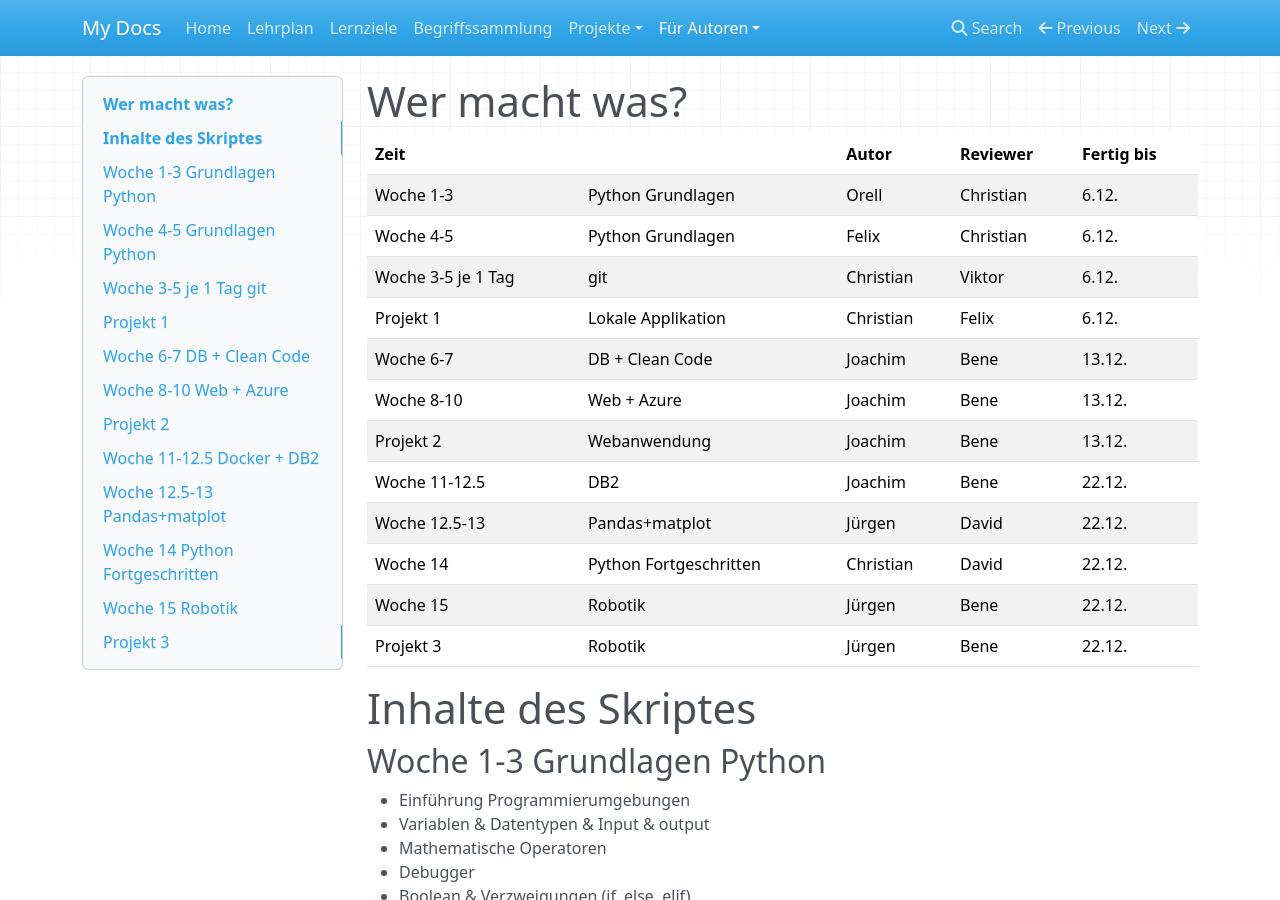
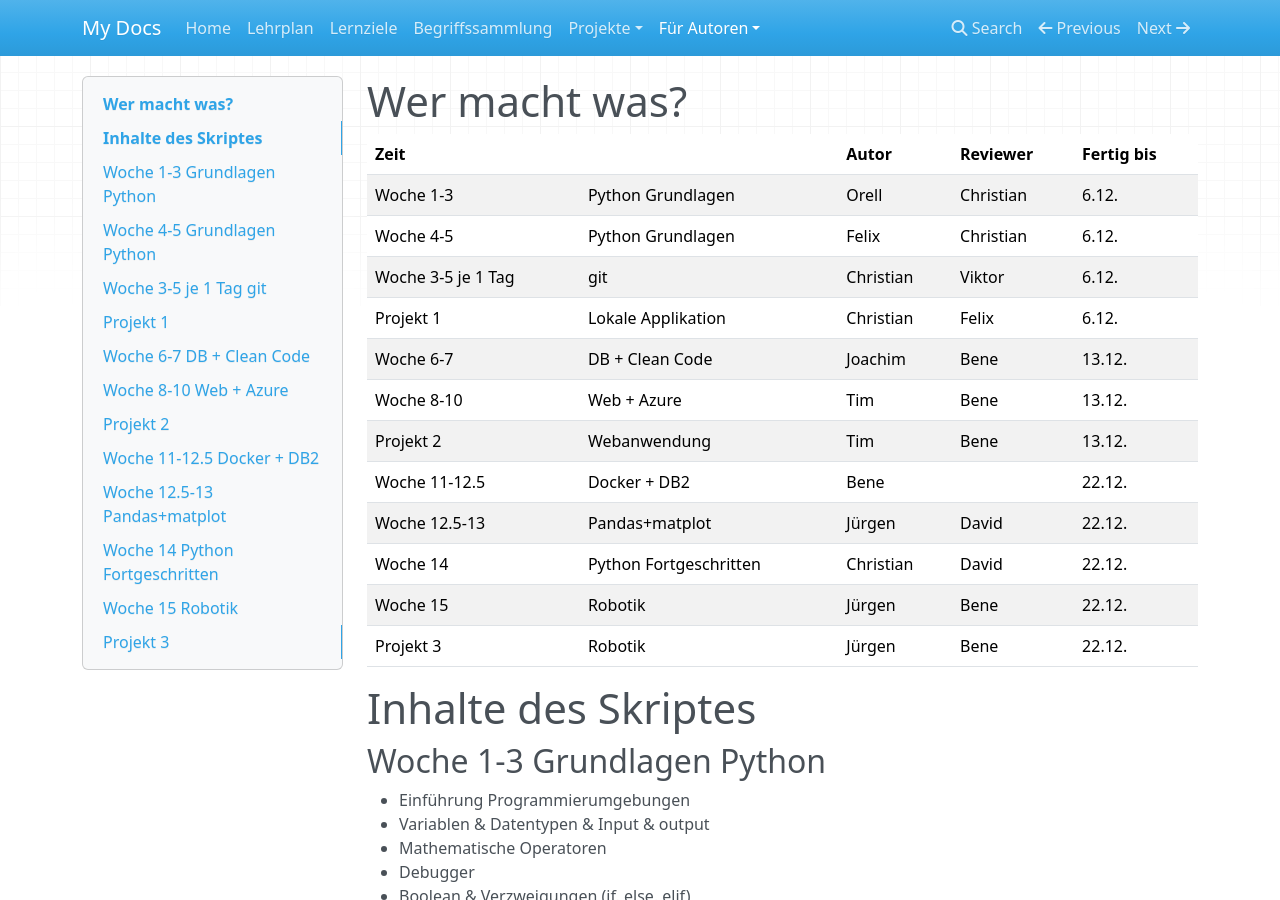
Before and after one commit to kevinsuelzle/Python_Wiki, an MkDocs documentation site: the page built from docs/orga/inhalte.md, in a window 1280 px wide and 900 px high. Built offline with MkDocs 1.6.1, drawn with Linux system fonts in a browser that asks for light colours; nearby versions of some CDN libraries.

Commit message:
Tim als Trainer eingetragen

```diff
--- a/docs/orga/inhalte.md
+++ b/docs/orga/inhalte.md
@@ -7,9 +7,9 @@
 | Woche 3-5 je 1 Tag | git                    | Christian | Viktor    | 6.12.      |
 | Projekt 1          | Lokale Applikation     | Christian | Felix     | 6.12.      |
 | Woche 6-7          | DB + Clean Code        | Joachim   | Bene      | 13.12.     |
-| Woche 8-10         | Web + Azure            | Joachim   | Bene      | 13.12.     |
-| Projekt 2          | Webanwendung           | Joachim   | Bene      | 13.12.     |
-| Woche 11-12.5      | DB2                    | Joachim   | Bene      | 22.12.     |
+| Woche 8-10         | Web + Azure            | Tim       | Bene      | 13.12.     |
+| Projekt 2          | Webanwendung           | Tim       | Bene      | 13.12.     |
+| Woche 11-12.5      | Docker + DB2           | Bene      |           | 22.12.     |
 | Woche 12.5-13      | Pandas+matplot         | Jürgen    | David     | 22.12.     |
 | Woche 14           | Python Fortgeschritten | Christian | David     | 22.12.     |
 | Woche 15           | Robotik                | Jürgen    | Bene      | 22.12.     |
```
Also changed, not shown: docs/orga/ansprechpartner.md (+1 -0 lines).
